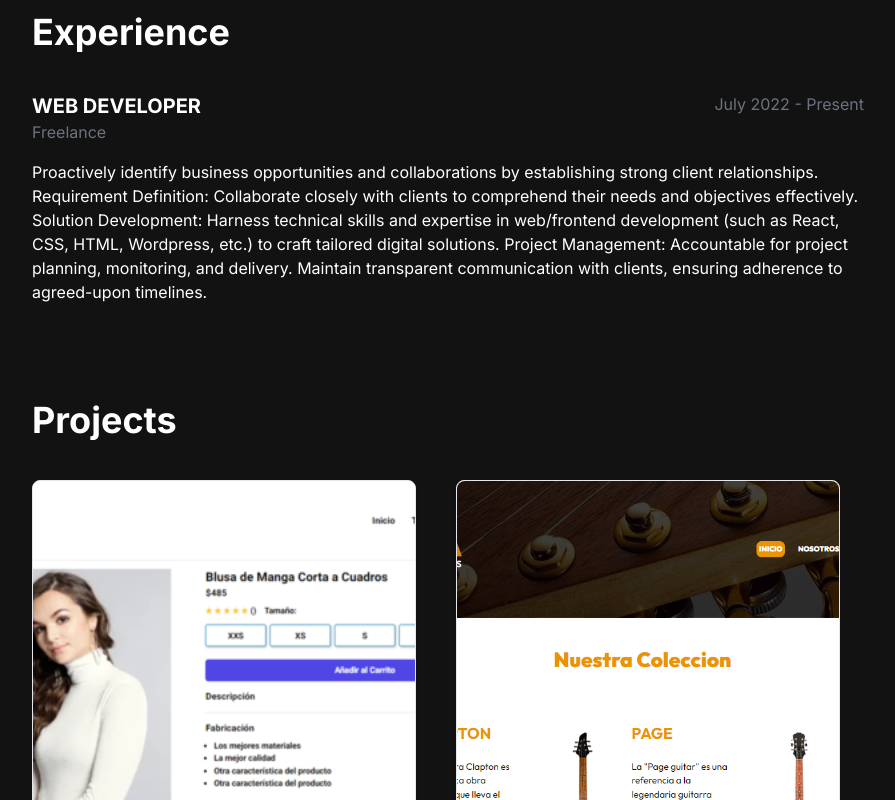
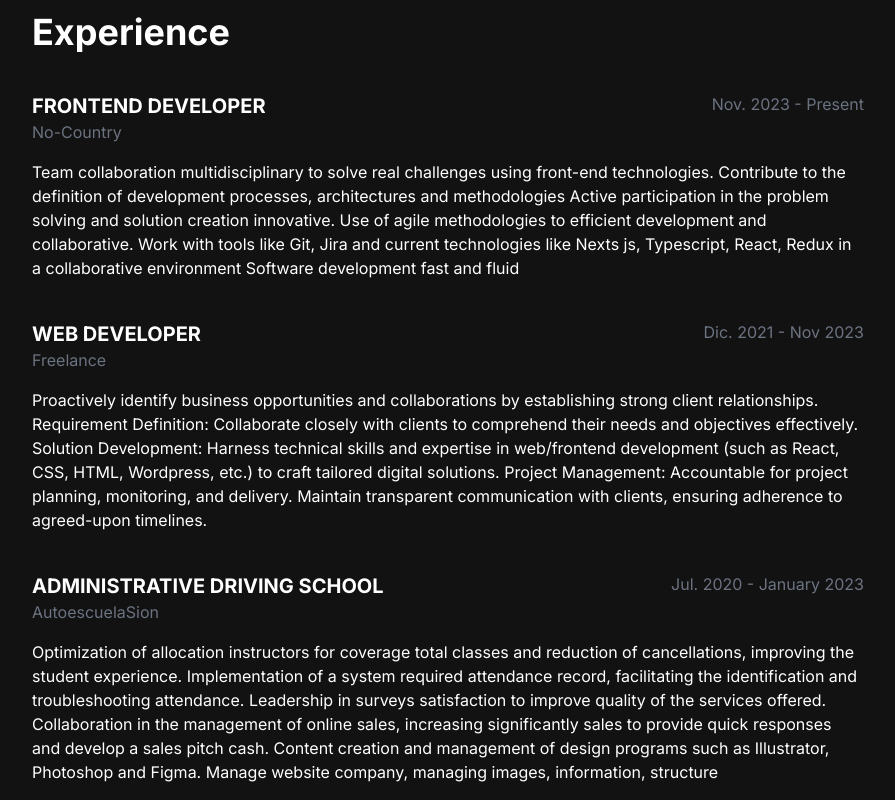
Before and after one commit to nicolas355/portafolio_new, a Next.js app: page / in a window 1280 px wide. Shown: the part 1100-1900 px from the top of the page, without its empty margins (192-1087 px from the left). Built offline with nearby package versions, Linux system fonts and the light colour scheme.

Commit message:
git push origin

```diff
--- a/src/Components/Navbar.tsx
+++ b/src/Components/Navbar.tsx
@@ -66,7 +66,7 @@ export default function Navbar() {
         </Link>
         <a
           className="rounded-md border-blue-300 border-solid border-2 px-6 py-1 text-white-300 hover:bg-blue-300 hover:text-black"
-          href="https://drive.google.com/file/d/1LX-Uew3MTQM40BUojgJRMx4dwWqP9GDZ/view?usp=sharing"
+          href="https://drive.google.com/file/d/1LQk2NFI5NyUR4BUJFa-mnE2Use1XxiLu/view?usp=sharing"
           target="_blank"
         >
           My resume
--- a/src/Components/sections/Jobs.tsx
+++ b/src/Components/sections/Jobs.tsx
@@ -17,16 +17,52 @@ export default function Jobs() {
               <div className="flex justify-between">
                 <Reveal>
                   <div>
-                    <h3 className="font-bold text-xl uppercase">Web Developer </h3>
-                    <p className="text-gray-500 flex md:hidden text-sm">
-                      July 2021 - Actuality
-                    </p>
+                    <h3 className="font-bold text-xl uppercase">
+                      FRONTEND DEVELOPER{" "}
+                    </h3>
+                    <p className="text-gray-500">No-Country</p>
+                  </div>
+                </Reveal>
+                <Reveal>
+                  <p className="text-gray-500 hidden md:flex">
+                    Nov. 2023 - Present
+                  </p>
+                </Reveal>
+              </div>
+              <div className="grid gap-4">
+                <Reveal>
+                  <p>
+                    Team collaboration multidisciplinary to solve real
+                    challenges using front-end technologies. Contribute to the
+                    definition of development processes, architectures and
+                    methodologies Active participation in the problem solving
+                    and solution creation innovative. Use of agile methodologies
+                    to efficient development and collaborative. Work with tools
+                    like Git, Jira and current technologies like Nexts js,
+                    Typescript, React, Redux in a collaborative environment
+                    Software development fast and fluid
+                  </p>
+                </Reveal>
+              </div>
+            </div>
+          </Reveal>
+        </div>
+
+        <div className="flex gap-8">
+          <Reveal>
+            <div className="grid gap-4">
+              <div className="flex justify-between">
+                <Reveal>
+                  <div>
+                    <h3 className="font-bold text-xl uppercase">
+                      Web Developer{" "}
+                    </h3>
                     <p className="text-gray-500">Freelance</p>
                   </div>
                 </Reveal>
                 <Reveal>
                   <p className="text-gray-500 hidden md:flex">
-                    July 2022 - Present
+                    Dic. 2021 - Nov 2023
                   </p>
                 </Reveal>
               </div>
@@ -45,15 +81,46 @@ export default function Jobs() {
                     with clients, ensuring adherence to agreed-upon timelines.
                   </p>
                 </Reveal>
+              </div>
+            </div>
+          </Reveal>
+        </div>
 
+        <div className="flex gap-8">
+          <Reveal>
+            <div className="grid gap-4">
+              <div className="flex justify-between">
+                <Reveal>
+                  <div>
+                    <h3 className="font-bold text-xl uppercase">
+                      Administrative driving school{" "}
+                    </h3>
+                    <p className="text-gray-500">AutoescuelaSion</p>
+                  </div>
+                </Reveal>
+                <Reveal>
+                  <p className="text-gray-500 hidden md:flex">
+                    Jul. 2020 - January 2023
+                  </p>
+                </Reveal>
               </div>
-
-              <div>
-                <div className="grid grid-templa" />
+              <div className="grid gap-4">
+                <Reveal>
+                  <p>
+                    Optimization of allocation instructors for coverage total
+                    classes and reduction of cancellations, improving the
+                    student experience. Implementation of a system required
+                    attendance record, facilitating the identification and
+                    troubleshooting attendance. Leadership in surveys
+                    satisfaction to improve quality of the services offered.
+                    Collaboration in the management of online sales, increasing
+                    significantly sales to provide quick responses and develop a
+                    sales pitch cash. Content creation and management of design
+                    programs such as Illustrator, Photoshop and Figma. Manage
+                    website company, managing images, information, structure
+                  </p>
+                </Reveal>
               </div>
-
-
-
             </div>
           </Reveal>
         </div>
--- a/src/config.ts
+++ b/src/config.ts
@@ -62,7 +62,7 @@ export const config = {
       url: 'https://ecomerce-next-js-ten.vercel.app/',
       github: '',
       image: '/projects/eccomerce-nextjs.png',
-      tech: ['Next 13', 'Tailwind', 'Context'],
+      tech: ['Next 13', 'Tailwind', 'Context','Vite'],
       id: 'chat',
     },
     {
@@ -72,7 +72,7 @@ export const config = {
       url: 'https://www.youtube.com/watch?v=nl2xVCPgMdU&feature=youtu.be',
       github: '',
       image: '/projects/imagen_guitarra.png',
-      tech: ['Remix', 'Tailwind CSS', 'strapi'],
+      tech: ['Remix', 'Tailwind CSS', 'strapi','postgresql'],
       id: 'anon-question',
     },
     {
@@ -86,13 +86,13 @@ export const config = {
       id: 'threads',
     },
     {
-      name: 'Recipes API - Javascript',
+      name: 'Recipes API - Javascript -' ,
       description:
         'Application that allows users to search, explore and save their favorite recipes. The app uses an API to get up-to-date information on a wide variety of recipes and provides an intuitive user interface to interact with these recipes.',
       url: 'https://ricepefinder.netlify.app/',
       github: '',
       image: '/projects/imagen_api_javascript.png',
-      tech: ['Javascript', 'Boostrap'],
+      tech: ['Javascript', 'Boostrap','LocalStorage'],
       id: 'api',
     },
 
```
